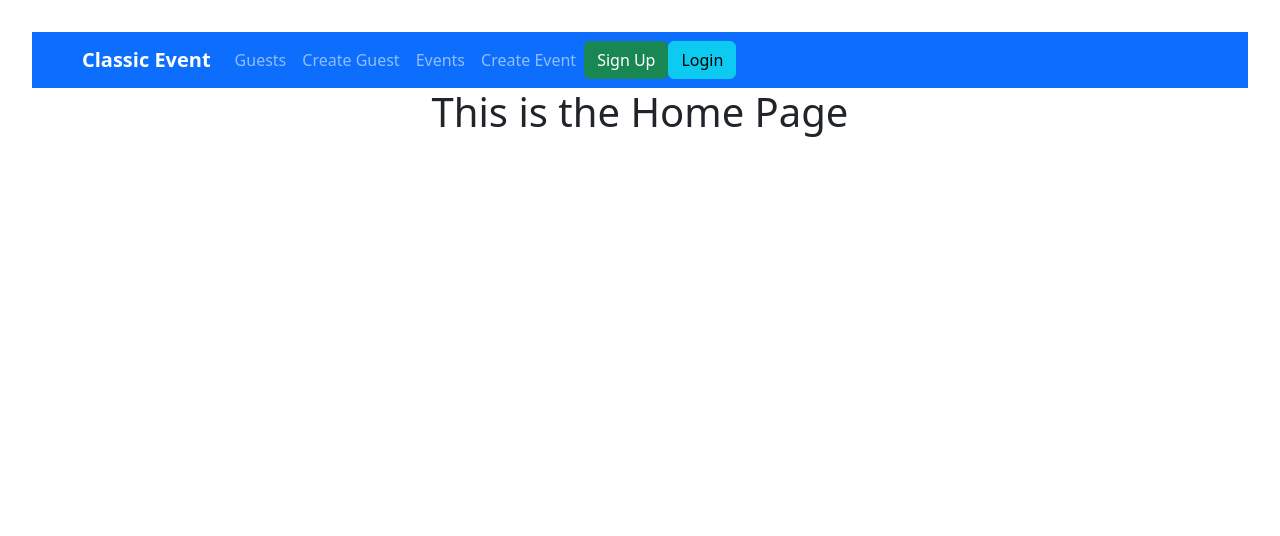
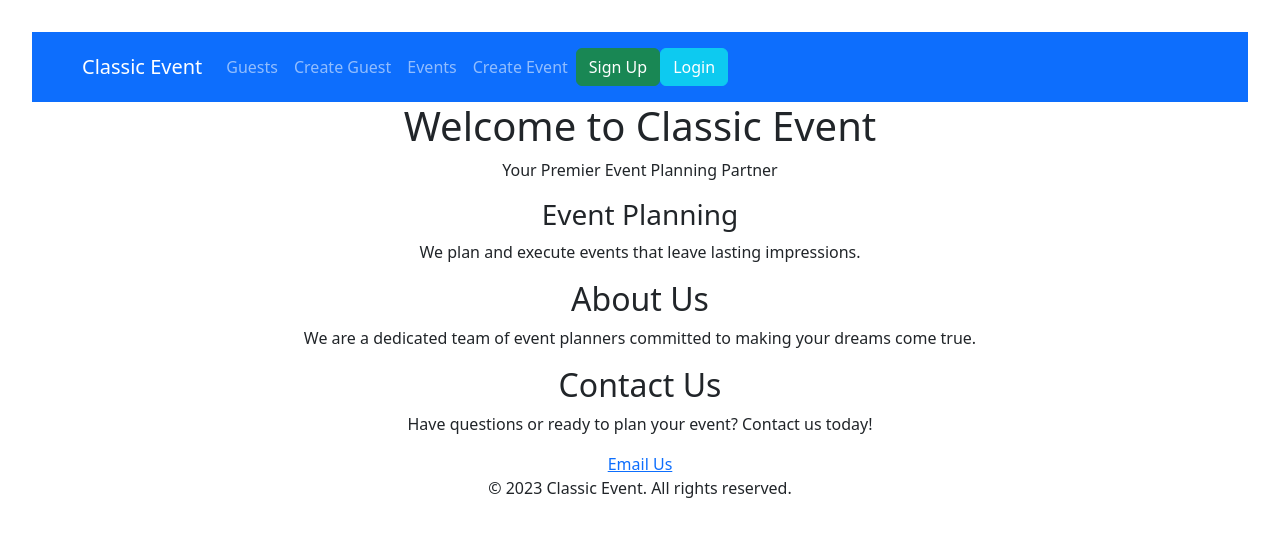
Before and after one commit to CycloneJ1/classic-event-frontend, a React (Vite) app: page / in a window 1280 px wide. Shown: the top 536 px of the page. Built offline with nearby package versions, Linux system fonts and the light colour scheme; no server answers.

Commit message:
add some css and styling to the homepage

```diff
--- a/src/App.css
+++ b/src/App.css
@@ -44,10 +44,3 @@
 .container-fluid{
   justify-content: center;
 }
-
-.custom-brand {
-  font-size: 50px; /* Adjust the font size */
-  font-weight: bold; /* Make it bold */
-  color: #fff; /* Change the text color to white */
-  /* Add more styles as needed */
-}
--- a/src/App.jsx
+++ b/src/App.jsx
@@ -12,8 +12,10 @@ import IsPrivate from "./components/IsPrivate";
 import IsAnon from "./components/IsAnon";
 import UpdateEvent from "./pages/UpdateEvent";
 
+
 function App() {
   return (
+
     <div className="App">
       <CustomNavbar />
       <Routes>
@@ -81,6 +83,8 @@ function App() {
       </Routes>
     </div>
   );
+
+
 }
 
 export default App;
--- a/src/components/Navbar.jsx
+++ b/src/components/Navbar.jsx
@@ -1,19 +1,14 @@
 import { Link } from "react-router-dom";
-
 import { useContext } from "react";
 import { AuthContext } from "../context/auth.context";
-// import "bootstrap/dist/css/bootstrap.min.css";
 
 function Navbar() {
   const { isLoggedIn, user, logOutUser } = useContext(AuthContext);
-  console.log("halooooo from the navbar")
-  console.log("isLoggedIn", isLoggedIn)
-  // console.log("user", user)
 
   return (
     <nav className="navbar navbar-expand-lg navbar-dark bg-primary">
       <div className="container">
-        <Link className="navbar-brand custom-brand" to="/">
+        <Link className="navbar-brand" to="/">
           Classic Event
         </Link>
         <button
@@ -50,7 +45,7 @@ function Navbar() {
               </Link>
             </li>
           </ul>
-          <div className="mr-auto">
+          <div className="navbar-text">
             {isLoggedIn ? (
               <div className="d-flex align-items-center">
                 <span className="text-light mr-2">Welcome, {user && user.name}</span>
--- a/src/pages/EventList.jsx
+++ b/src/pages/EventList.jsx
@@ -63,7 +63,7 @@ function EventList() {
       <h1>Events Created</h1>
       {events.map((event) => (
         <Card key={event._id}>
-          <Card.Img variant="top" src={event.imageUrl} alt={event.title} />
+          <Card.Img variant="top" src={event.imageUrl} alt={imageUrl} />
           <Card.Body>
             <Card.Title>{event.title}</Card.Title>
             <Card.Text>{event.description}</Card.Text>
--- a/src/pages/HomePage.jsx
+++ b/src/pages/HomePage.jsx
@@ -1,7 +1,35 @@
 function HomePage() {
   return (
-    <div>
-      <h1>This is the Home Page</h1>
+    <div className="App">
+      <section className="hero">
+        <div className="hero-content">
+          <h1>Welcome to Classic Event</h1>
+          <p>Your Premier Event Planning Partner</p>
+        </div>
+      </section>
+
+      <section className="services" id="services">
+        <h2></h2>
+        <div className="service">
+          <h3>Event Planning</h3>
+          <p>We plan and execute events that leave lasting impressions.</p>
+        </div>
+      </section>
+
+      <section className="about" id="about">
+        <h2>About Us</h2>
+        <p>We are a dedicated team of event planners committed to making your dreams come true.</p>
+      </section>
+
+      <section className="contact" id="contact">
+        <h2>Contact Us</h2>
+        <p>Have questions or ready to plan your event? Contact us today!</p>
+        <a href="mailto:contact@classicevent.com" className="contact-button">Email Us</a>
+      </section>
+
+      <footer className="footer">
+        <p>&copy; 2023 Classic Event. All rights reserved.</p>
+      </footer>
     </div>
   );
 }
--- /dev/null
+++ b/src/style.css
@@ -0,0 +1,70 @@
+body {
+    background-color: #f0f0f0; /* Replace with your preferred color */
+  }
+
+  body {
+    background-image: url('path-to-your-image.jpg');
+    background-size: cover; /* Adjust to fit your image properly */
+    background-repeat: no-repeat;
+  }
+
+  /* Example CSS Styles */
+.App {
+  max-width: 1200px;
+  margin: 0 auto;
+  padding: 20px;
+  font-family: Arial, sans-serif;
+}
+
+.header {
+  background-color: #333;
+  color: #fff;
+  padding: 10px 0;
+}
+
+.header nav {
+  display: flex;
+  justify-content: space-between;
+  align-items: center;
+}
+
+.logo {
+  font-size: 24px;
+}
+
+ul {
+  list-style: none;
+  display: flex;
+  gap: 20px;
+}
+
+ul li a {
+  text-decoration: none;
+  color: #fff;
+  font-weight: bold;
+}
+
+.hero {
+  background-image: url('your-hero-image.jpg');
+  background-size: cover;
+  color: #fff;
+  text-align: center;
+  padding: 100px 0;
+}
+
+.hero h1 {
+  font-size: 36px;
+  margin-bottom: 20px;
+}
+
+.cta-button {
+  display: inline-block;
+  padding: 10px 20px;
+  background-color: #ff6600;
+  color: #fff;
+  text-decoration: none;
+  font-weight: bold;
+  border-radius: 5px;
+}
+
+/* Add more styles for other sections as needed */
```
